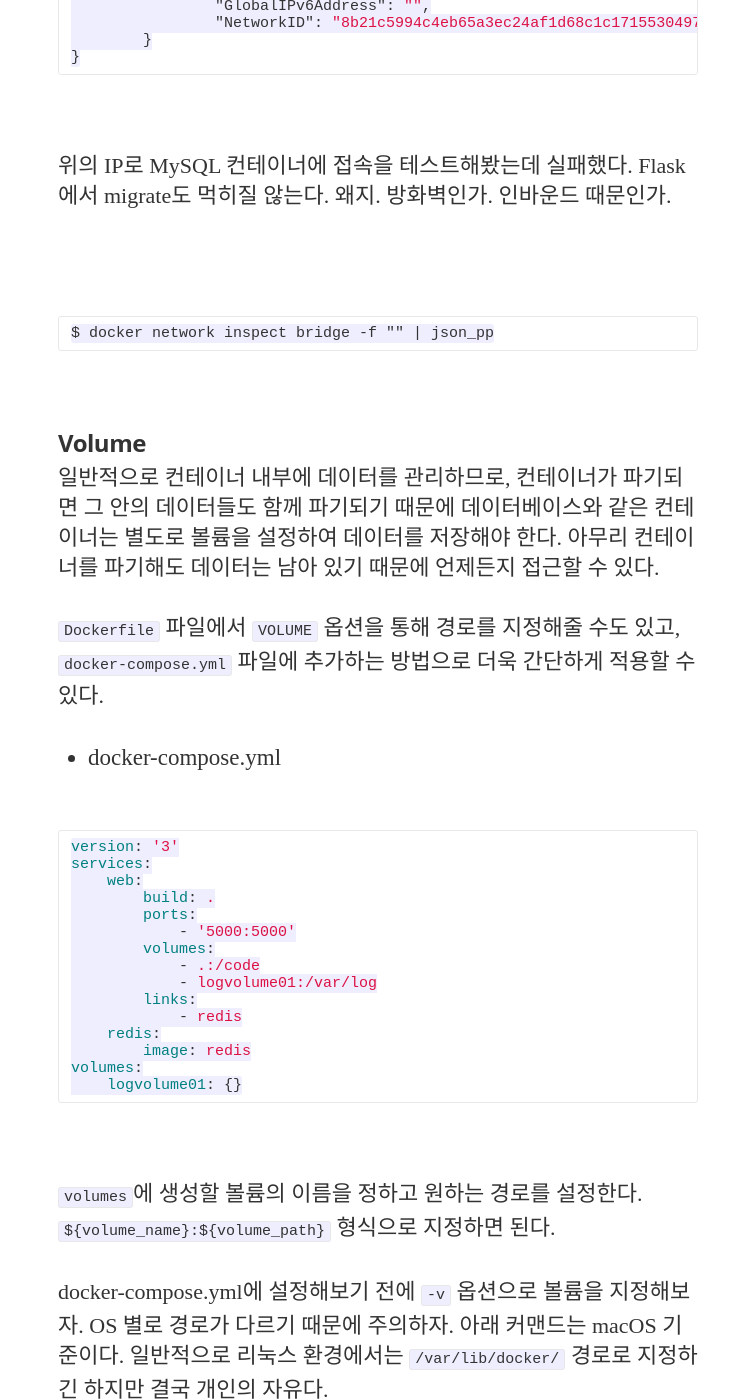
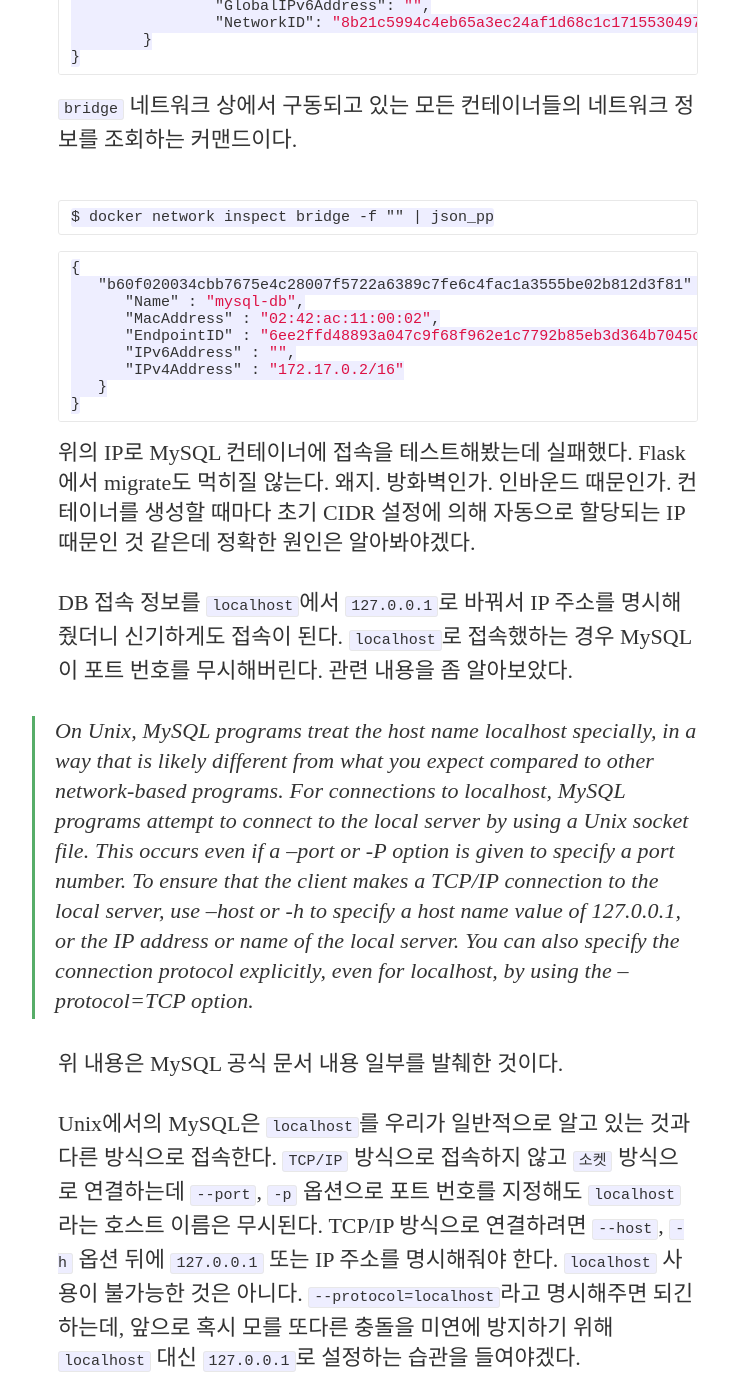
Before and after one commit to yvvyoon/yvvyoon.github.io, a Jekyll site: the page built from _posts/2019-12-20-mysql-docker.md, in a window 1280 px wide and 1400 px high, scrolled down 2764 px. Shown: the whole window, without its empty margins (262-991 px from the left). Built offline with Jekyll 4.4.1, drawn with Linux system fonts in a browser that asks for light colours; nearby versions of some CDN libraries; some web fonts are replaced; our own code applies the rules of GitHub Pages for plain Markdown files; some of the changed text lies outside the part shown.

Commit message:
Modify: Connection from external

````diff
--- a/_posts/2019-12-20-mysql-docker.md
+++ b/_posts/2019-12-20-mysql-docker.md
@@ -5,6 +5,7 @@ categories: Docker
 ---
 
 ## Dockerize MySQL
+<br>
 
 이전에 매번 MySQL 계정 및 데이터베이스 설정하는 게 귀찮아 Github에 올렸던 적이 있다. 이제 데이터 쌓는 것까지 너무 귀찮아서 데이터까지 통째로 포함하여 Docker 컨테이너를 pull/push하려고 한다.
 
@@ -86,12 +87,10 @@ $ docker inspect mysql-db -f "{{json. NetworkSettings.Networks}}"
 
 예쁘지 않다. 아프다. 눈이.
 
-<br>
 
 ```
 $ docker inspect mysql-db -f "{{json. NetworkSettings.Networks}}" | json_pp
 ```
-
 ```json
 {
 	"bridge": {
@@ -112,17 +111,32 @@ $ docker inspect mysql-db -f "{{json. NetworkSettings.Networks}}" | json_pp
 }
 ```
 
-<br>
-
-위의 IP로 MySQL 컨테이너에 접속을 테스트해봤는데 실패했다. Flask에서 migrate도 먹히질 않는다. 왜지. 방화벽인가. 인바운드 때문인가.
-
-<br>
+`bridge` 네트워크 상에서 구동되고 있는 모든 컨테이너들의 네트워크 정보를 조회하는 커맨드이다.
 
 ```
 $ docker network inspect bridge -f "{{json .Containers}}" | json_pp
 ```
+```json
+{
+   "b60f020034cbb7675e4c28007f5722a6389c7fe6c4fac1a3555be02b812d3f81" : {
+      "Name" : "mysql-db",
+      "MacAddress" : "02:42:ac:11:00:02",
+      "EndpointID" : "6ee2ffd48893a047c9f68f962e1c7792b85eb3d364b7045c828edd72be121533",
+      "IPv6Address" : "",
+      "IPv4Address" : "172.17.0.2/16"
+   }
+}
+```
 
-<br>
+위의 IP로 MySQL 컨테이너에 접속을 테스트해봤는데 실패했다. Flask에서 migrate도 먹히질 않는다. 왜지. 방화벽인가. 인바운드 때문인가. 컨테이너를 생성할 때마다 초기 CIDR 설정에 의해 자동으로 할당되는 IP 때문인 것 같은데 정확한 원인은 알아봐야겠다.
+
+DB 접속 정보를 `localhost`에서 `127.0.0.1`로 바꿔서 IP 주소를 명시해줬더니 신기하게도 접속이 된다. `localhost`로 접속했하는 경우 MySQL이 포트 번호를 무시해버린다. 관련 내용을 좀 알아보았다.
+
+> _On Unix, MySQL programs treat the host name localhost specially, in a way that is likely different from what you expect compared to other network-based programs. For connections to localhost, MySQL programs attempt to connect to the local server by using a Unix socket file. This occurs even if a --port or -P option is given to specify a port number. To ensure that the client makes a TCP/IP connection to the local server, use --host or -h to specify a host name value of 127.0.0.1, or the IP address or name of the local server. You can also specify the connection protocol explicitly, even for localhost, by using the --protocol=TCP option._
+
+위 내용은 MySQL 공식 문서 내용 일부를 발췌한 것이다.
+
+Unix에서의 MySQL은 `localhost`를 우리가 일반적으로 알고 있는 것과 다른 방식으로 접속한다. `TCP/IP` 방식으로 접속하지 않고 `소켓` 방식으로 연결하는데 `--port`, `-p` 옵션으로 포트 번호를 지정해도 `localhost`라는 호스트 이름은 무시된다. TCP/IP 방식으로 연결하려면 `--host`, `-h` 옵션 뒤에 `127.0.0.1` 또는 IP 주소를 명시해줘야 한다. `localhost` 사용이 불가능한 것은 아니다. `--protocol=localhost`라고 명시해주면 되긴 하는데, 앞으로 혹시 모를 또다른 충돌을 미연에 방지하기 위해 `localhost` 대신 `127.0.0.1`로 설정하는 습관을 들여야겠다.
 
 ### Volume
 
@@ -167,7 +181,7 @@ docker-compose.yml에 설정해보기 전에 `-v` 옵션으로 볼륨을 지정
 <br>
 
 ```
-docker run --name mysql-db -p 3306:3306 -d \
+$ docker run --name mysql-db -p 3306:3306 -d \
 -e MYSQL_ROOT_PASSWORD=root \
 -e MYSQL_USER=yoon \
 -e MYSQL_PASSWORD=yoon \
````
